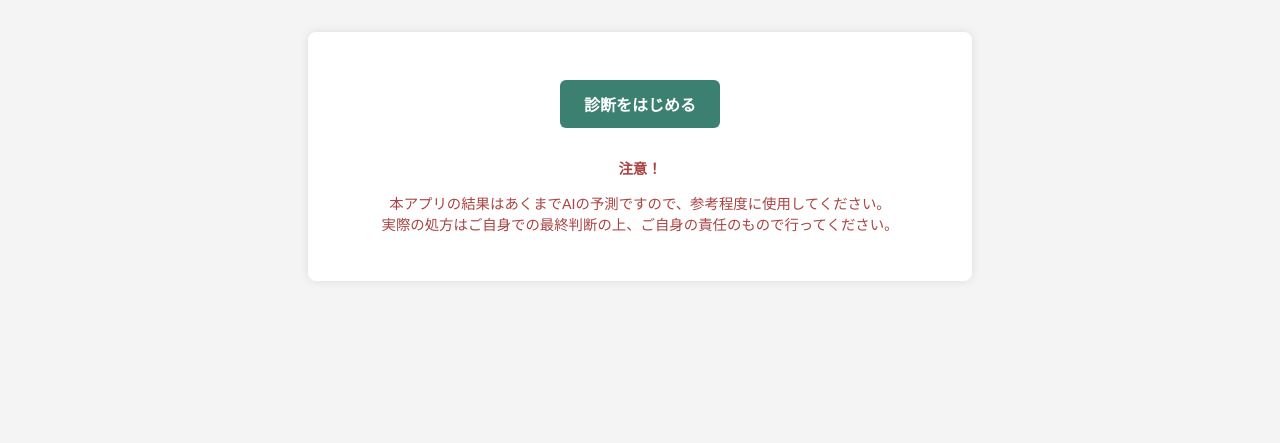
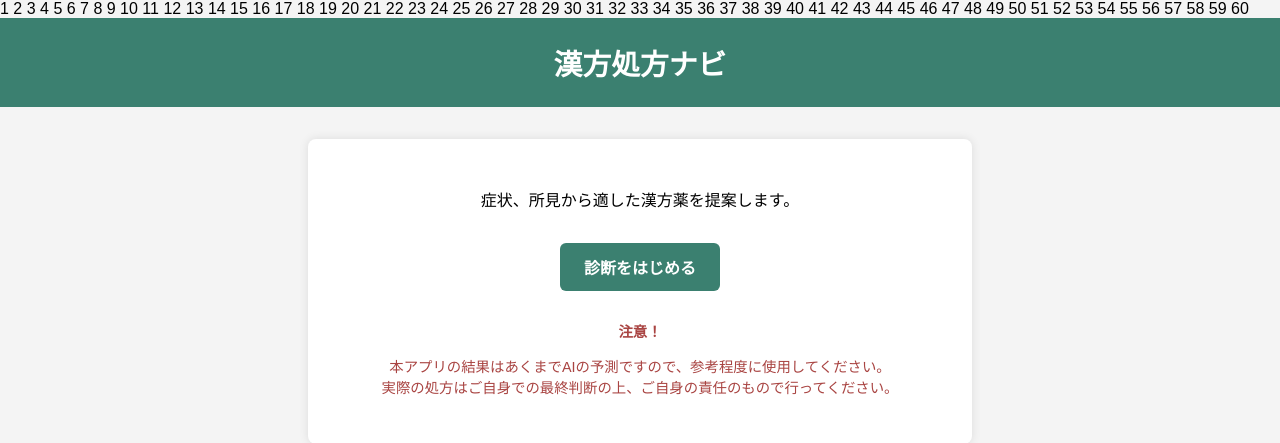
Before and after one commit to UYU935/kanpo-navi1, a Flask app: page / in a window 1280 px wide. Shown: the top 443 px of the page. Run offline with Flask 3, Linux system fonts and the light colour scheme.

Commit message:
modify file

```diff
--- a/templates/home.html
+++ b/templates/home.html
@@ -1,3 +1,63 @@
+1
+2
+3
+4
+5
+6
+7
+8
+9
+10
+11
+12
+13
+14
+15
+16
+17
+18
+19
+20
+21
+22
+23
+24
+25
+26
+27
+28
+29
+30
+31
+32
+33
+34
+35
+36
+37
+38
+39
+40
+41
+42
+43
+44
+45
+46
+47
+48
+49
+50
+51
+52
+53
+54
+55
+56
+57
+58
+59
+60
 <!DOCTYPE html>
 <html lang="ja">
 <head>
@@ -11,6 +71,16 @@
       padding: 0;
       background-color: #f4f4f4;
     }
+    header {
+      background-color: #3b8070;
+      color: white;
+      padding: 1.5em 1em;
+      text-align: center;
+    }
+    header h1 {
+      margin: 0;
+      font-size: 1.8em;
+    }
     main {
       max-width: 600px;
       margin: 2em auto;
@@ -21,6 +91,7 @@
       text-align: center;
     }
     img.logo {
+      max-width: 120px;
       max-width: 240px;
       margin-bottom: 2em;
     }
@@ -45,8 +116,12 @@
   </style>
 </head>
 <body>
+  <header>
+    <h1>漢方処方ナビ</h1>
+  </header>
   <main>
 
+    <p>症状、所見から適した漢方薬を提案します。</p>
     <a href="/form" class="button">診断をはじめる</a>
 
     <div class="notice">
```
